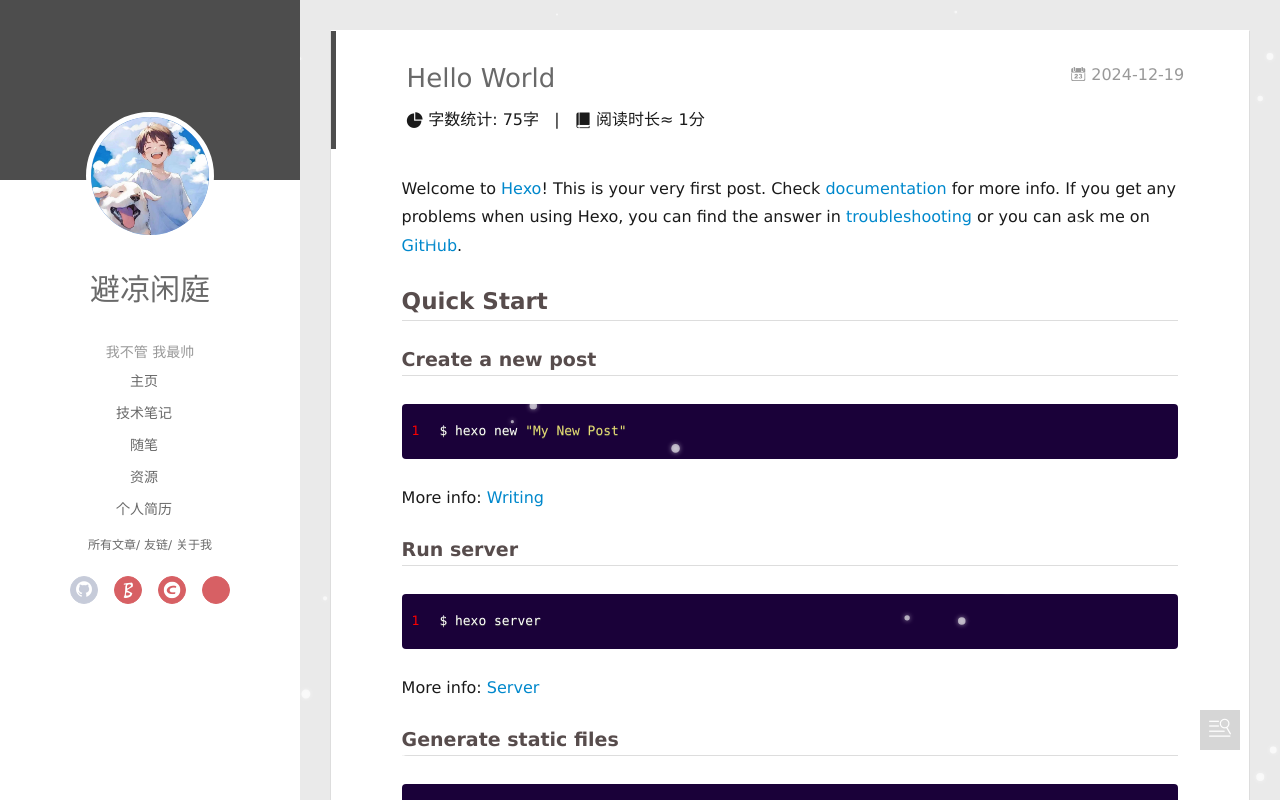
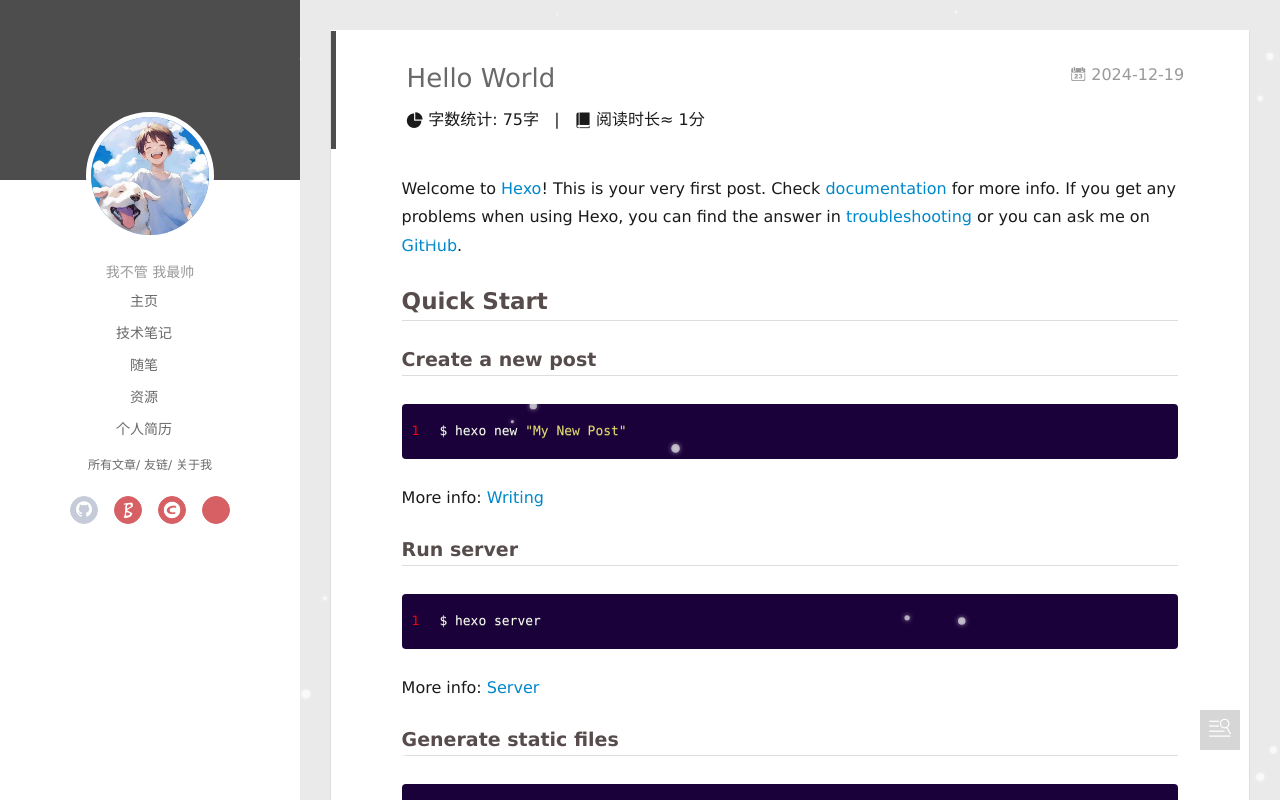
Before and after one commit to blxtcloud/blxtcloud.github.io, a plain HTML site: page 2024/12/19/hello-world/index.html in a window 1280 px wide. Drawn offline with Linux system fonts and the light colour scheme; some icons are missing.

Commit message:
Site updated: 2024-12-20 11:44:08

```diff
--- a/2024/12/19/hello-world/index.html
+++ b/2024/12/19/hello-world/index.html
@@ -19,8 +19,7 @@
 <meta property="og:locale" content="zh_CN">
 <meta property="article:published_time" content="2024-12-19T06:23:05.557Z">
 <meta property="article:modified_time" content="2024-12-19T06:23:05.557Z">
-<meta property="article:author" content="避凉闲庭">
-<meta property="article:tag" content="python">
+<meta property="article:tag" content="python linux 云计算 人工智能 大数据">
 <meta name="twitter:card" content="summary">
 
     <link rel="alternative" href="/atom.xml" title="避凉闲庭" type="application/atom+xml">
@@ -70,7 +69,7 @@
 			<img src="/img/head.jpg" class="js-avatar">
 		</a>
 		<hgroup>
-			<h1 class="header-author"><a href="/">避凉闲庭</a></h1>
+			<h1 class="header-author"><a href="/"></a></h1>
 		</hgroup>
 
 		<p class="header-subtitle">我不管 我最帅</p>
@@ -152,7 +151,7 @@
 				</a>
 			</div>
 			<hgroup>
-			  <h1 class="header-author js-header-author">避凉闲庭</h1>
+			  <h1 class="header-author js-header-author"></h1>
 			</hgroup>
 
 			<p class="header-subtitle"><i class="icon icon-quo-left"></i>我不管 我最帅<i class="icon icon-quo-right"></i></p>
@@ -296,7 +295,7 @@
       <ul class="post-copyright">
         <li>
           <strong>本文作者：</strong>
-          避凉闲庭
+
         </li>
         <li>
           <strong>本文链接：</strong>
```
Also changed, not shown: 2024/12/19/test1/index.html (+4 -5 lines), archives/2024/12/index.html (+3 -4 lines), archives/2024/index.html (+3 -4 lines), archives/index.html (+3 -4 lines), index.html (+4 -5 lines).
